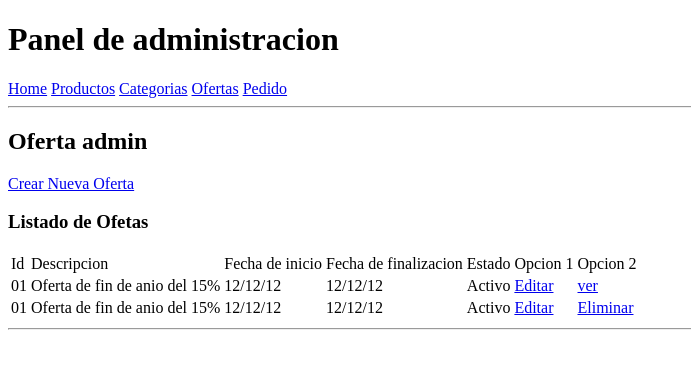
After one commit to Team-Nahui/prueva, a Django app: page /administracion/oferta/ in a window 1280 px wide. The commit adds this page. Shown: the top 369 px of the page, without its empty margins (0-691 px from the left). Run offline with Django 4.2, Linux system fonts and the light colour scheme; data that the repository does not hold is empty.

Commit message:
Se agrego CRUD de oferta y detalle

```diff
--- a/administracion/urls.py
+++ b/administracion/urls.py
@@ -4,11 +4,23 @@ from django.contrib.auth.decorators import login_required
 
 
 urlpatterns = [
-    # PrimerAPP URLS
-    path('producto/', ProductosListView.as_view(), name='listar_productos'),
+    path('', HomeView.as_view(), name='home_admin'),
+
+    # Producto urls
+    path('producto/', ProductoListView.as_view(), name='listar_productos'),
     path('producto/crear/', CreateProductoView.as_view(), name='crear_producto'),
     path('producto/editar/<int:pk>', EditProductoView.as_view(), name='editar_producto'),
-    path('', HomeView.as_view(), name='home_admin'),
+    path('producto/detalle/<int:pk>', ProductoDetailView.as_view(), name='producto_detalle'),
+
+    # Oferta Urls
+    path('oferta/', OfertaListView.as_view(), name='listar_ofertas'),
+    path('oferta/crear/', CreateOfertaView.as_view(), name='crear_oferta'),
+    path('oferta/editar/<int:pk>', EditOfertaView.as_view(), name='editar_oferta'),
+    path('oferta/detalle/<int:pk>', OfertaDetailView.as_view(), name='oferta_detalle'),
+
+    # Categoria Urls
+    path('categoria/', CategoriaListView.as_view(), name='listar_categoria'),
+    path('categoria/crear/', CategoriaCreateView.as_view(), name='crear_categoria'),
 
 
 ]
--- a/administracion/views.py
+++ b/administracion/views.py
@@ -1,12 +1,12 @@
 from django.shortcuts import render
-
+from django.urls import reverse
 # Create your views here.
 from django.views import View
-from .models import Producto
-from .forms import ProductoForm
+from .models import Producto, Oferta, Categoria
+from .forms import ProductoForm, OfertaForm, CategoriaForm
 
 
-class ProductosListView(View):
+class ProductoListView(View):
 
     def get(self, request):
         context = {
@@ -29,13 +29,12 @@ class CreateProductoView(View):
 
     def post(self, request):
         """
-        Crea un nueva foto
+        Crea un nuevo producto
         :param request: HttpRequest
         :return: HttpResponse
         """
         success_messages = ''
-        producto = Producto()
-        form = ProductoForm(request.POST, instance=producto)
+        form = ProductoForm()
         if form.is_valid():
             new_producto = form.save()  # Guarda el objeto producto y me lo devuelves
             form = ProductoForm()
@@ -49,13 +48,149 @@ class CreateProductoView(View):
 
 class EditProductoView(View):
     def get(self, request, pk):
-        #llenamos los campos del formulario producto  con los datos del producto seleccionado
+        # llenamos los campos del formulario producto  con los datos del producto seleccionado
         form = ProductoForm()
         context = {
             'form': form,
             'message': ''
         }
         return render(request, 'administracion/producto_new_add_template.html', context)
+
+
+class ProductoDetailView(View):
+    def get(self, request, pk):
+        """
+         Muestra todos los datos del producto
+         """
+        # producto = Producto.objects.filter(pk=pk)
+        contex = {
+            'producto': {'id': 1, 'descripcion': ' Pan integral'}
+        }
+        return render(request, 'administracion/producto_detalle.html', contex)
+
+
+class OfertaListView(View):
+    def get(self, request):
+        """
+        Esta vista muestra las ofertas en toda la pantalla
+        """
+        context = {
+            'ofertas': Oferta.objects.all(),
+            'message': '',
+        }
+        return render(request, 'administracion/oferta_admin_template.html', context)
+
+
+class CreateOfertaView(View):
+    def get(self, request):
+        """
+        Muesta el formulario de Oferta
+        """
+        form = OfertaForm
+        context = {
+            'form': form,
+            'message': '',
+            'state': 'create',
+            'button_text': 'Crear Oferta',
+        }
+        return render(request, 'administracion/new_oferta_template.html', context)
+
+    def post(self, request):
+        """
+        Crear una nueva oferta y muestra en mensaje
+        """
+        success_message = ''
+        form = OfertaForm()
+        if form.is_valid():
+            new_oferta = form.save()
+            form = OfertaForm()
+            success_message = 'Guardado con exito!'
+        contex = {
+            'form': form,
+            'message': success_message
+        }
+        return render(request, 'administracion/new_oferta_template.html', contex)
+
+
+class EditOfertaView(View):
+    def get(self, request, pk):
+        """
+        Pinta el formulario con los datos de la oferta seleccionada
+        """
+        # oferta = Oferta.objects.filter(pk=pk)
+        form = OfertaForm()
+        context = {
+            'form': form,
+            'message': '',
+            'state': 'edit',
+            'button_text': 'Guardar Canbios',
+        }
+        return render(request, 'administracion/new_oferta_template.html', context)
+
+    def post(self, request, pk):
+        success_message = ''
+        oferta = Oferta.objects.filter(pk=pk)
+        form = OfertaForm(instance=oferta)
+        if form.is_valid():
+            form.save()
+            success_message = 'Modificación guardado con exito!'
+        context = {
+            'form': form,
+            'message': success_message
+        }
+        return render(request, 'administracion/new_oferta_template.html', context)
+
+
+class OfertaDetailView(View):
+    def get(self, request, pk):
+        # oferta = Oferta.objects.filter(pk=pk)
+        context = {
+            'oferta': {
+                'id': 1,
+                'activo': 'no',
+            }
+        }
+        return render(request, 'administracion/oferta_detalle.html', context)
+
+
+class CategoriaListView(View):
+    def get(self, request):
+        """
+        Panel de administracion de Categorias, crear, editar y eliminar
+        """
+        context = {
+            'categorias': Categoria.objects.all(),
+            'message': ''
+        }
+        return render(request, 'administracion/categoria_admin.html', context)
+
+
+class CategoriaCreateView(View):
+    def get(self, request):
+        """ Muestra el formulario para categoria"""
+        form = CategoriaForm()
+        context = {
+            'form': form,
+            'message': ''
+        }
+        return render(request, 'administracion/categoria_create.html', context)
+
+    def post(self, request):
+        """
+        crear una categoria y lo guarda
+        """
+        success_message = ''
+        form = CategoriaForm(request.POST)
+        if form.is_valid():
+            form.save()
+            form = CategoriaForm()
+            success_message = 'Categoria creada con exito'
+
+        context = {
+            'form': form,
+            'message': success_message,
+        }
+        return render(request, 'administracion/categoria_create.html', context)
 
 
 class HomeView(View):
--- a/templates/administracion/admin_home.html
+++ b/templates/administracion/admin_home.html
@@ -9,8 +9,8 @@
     <nav>
         <a href="{% url 'home_admin' %}">Home</a>
         <a href="{% url 'listar_productos' %}">Productos</a>
-        <a href="#">Categorias</a>
-        <a href="#">Ofertas</a>
+        <a href="{% url 'listar_categoria' %}">Categorias</a>
+        <a href="{% url 'listar_ofertas' %}">Ofertas</a>
         <a href="#">Pedido</a>
     </nav>
     <hr>
--- /dev/null
+++ b/templates/administracion/oferta_admin_template.html
@@ -0,0 +1,51 @@
+{% extends 'administracion/admin_home.html'%}
+{% block title %}Panel de administracion de Ofertas{% endblock %}
+{% block section %}
+    <h1>Oferta admin</h1>
+    <div>
+        <a href="{% url 'crear_oferta' %}">Crear Nueva Oferta</a>
+    </div>
+    <div>
+        <h3>Listado de Ofetas</h3>
+        <table class="default">
+            <tr>
+                <td>Id</td>
+                <td>Descripcion</td>
+                <td>Fecha de inicio</td>
+                <td>Fecha de finalizacion</td>
+                <td>Estado</td>
+                <td>Opcion 1</td>
+                <td>Opcion 2</td>
+            </tr>
+            <tr>
+                <td>01</td>
+                <td>Oferta de fin de anio del 15%</td>
+                <td>12/12/12</td>
+                <td>12/12/12</td>
+                <td> Activo </td>
+                <td><a href="{% url 'editar_oferta' pk=1 %}">Editar</a></td>
+                <td><a href="{% url 'oferta_detalle' pk=1 %}">ver</a></td>
+            </tr>
+            <tr>
+                <td>01</td>
+                <td>Oferta de fin de anio del 15%</td>
+                <td>12/12/12</td>
+                <td>12/12/12</td>
+                <td> Activo </td>
+                <td><a href="#">Editar</a></td>
+                <td><a href="#">Eliminar</a></td>
+            </tr>
+            {% for oferta in ofertas %}
+                <tr>
+                    <td>01</td>
+                    <td>Oferta de fin de anio del 15%</td>
+                    <td>12/12/12</td>
+                    <td>12/12/12</td>
+                    <td> Activo </td>
+                    <td><a href="#">Editar</a></td>
+                    <td><a href="#">Eliminar</a></td>
+                </tr>
+            {% endfor %}
+        </table>
+    </div>
+{% endblock %}
--- a/templates/administracion/producto_admin_template.html
+++ b/templates/administracion/producto_admin_template.html
@@ -20,7 +20,7 @@
                 <td>Gaseos coca cola 5</td>
                 <td> s/. 1.20 </td>
                 <td><a href="{% url 'editar_producto' pk=1 %}">Editar</a></td>
-                <td><a href="#">Eliminar</a></td>
+                <td><a href="{% url 'producto_detalle' pk=1 %}">Ver</a></td>
             </tr>
             <tr>
                 <td>02</td>
```
Also changed, not shown: administracion/forms.py (+7 -0 lines), administracion/models.py (+13 -4 lines), templates/administracion/categoria_admin.html (added, +29 -0 lines), templates/administracion/categoria_create.html (added, +13 -0 lines), templates/administracion/new_oferta_template.html (added, +17 -0 lines), templates/administracion/oferta_detalle.html (added, +12 -0 lines), templates/administracion/producto_detalle.html (added, +19 -0 lines), producto/categoria/2022/01/28/12/58/16/PM/bebida-alcoholica.jpeg (added).
